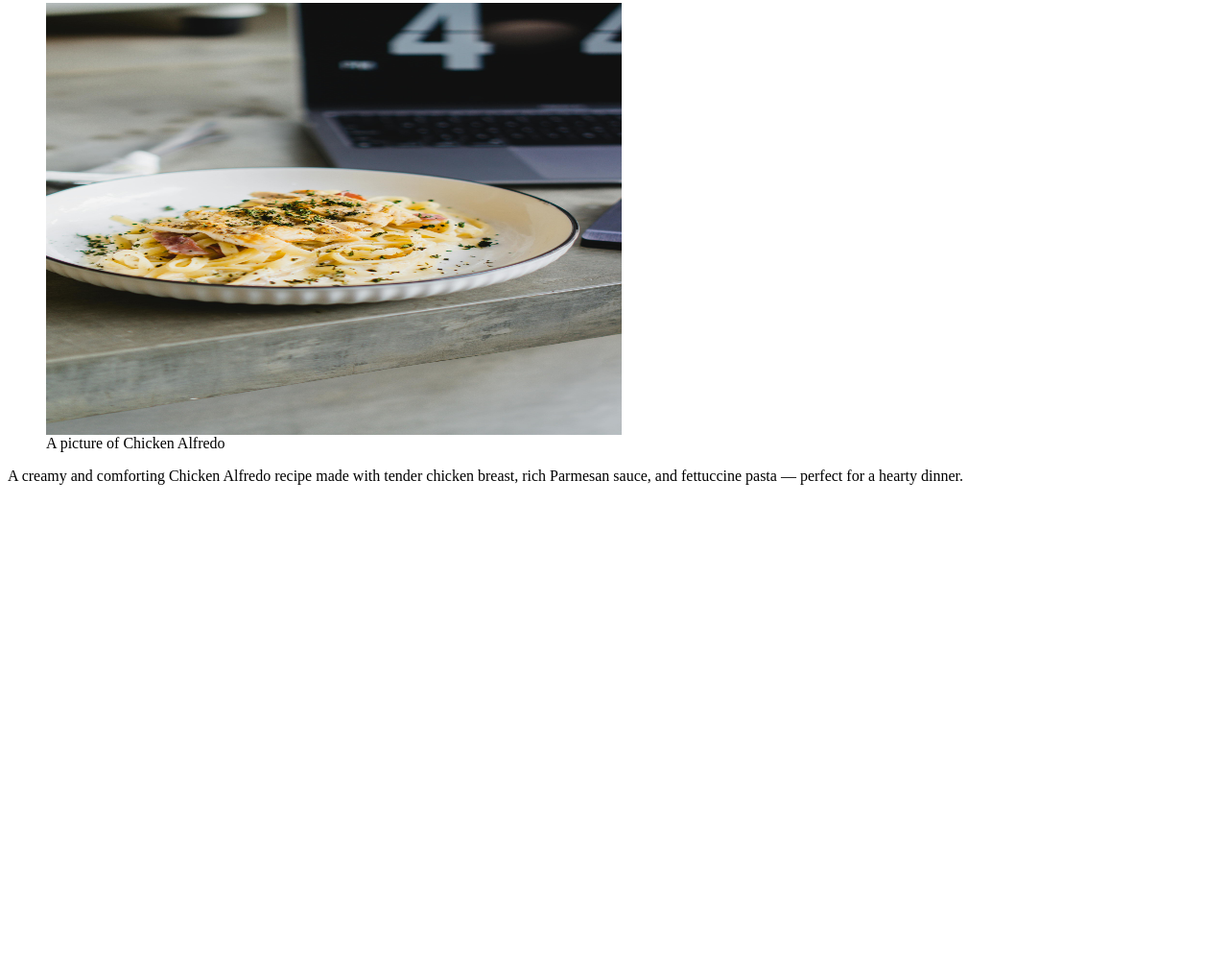
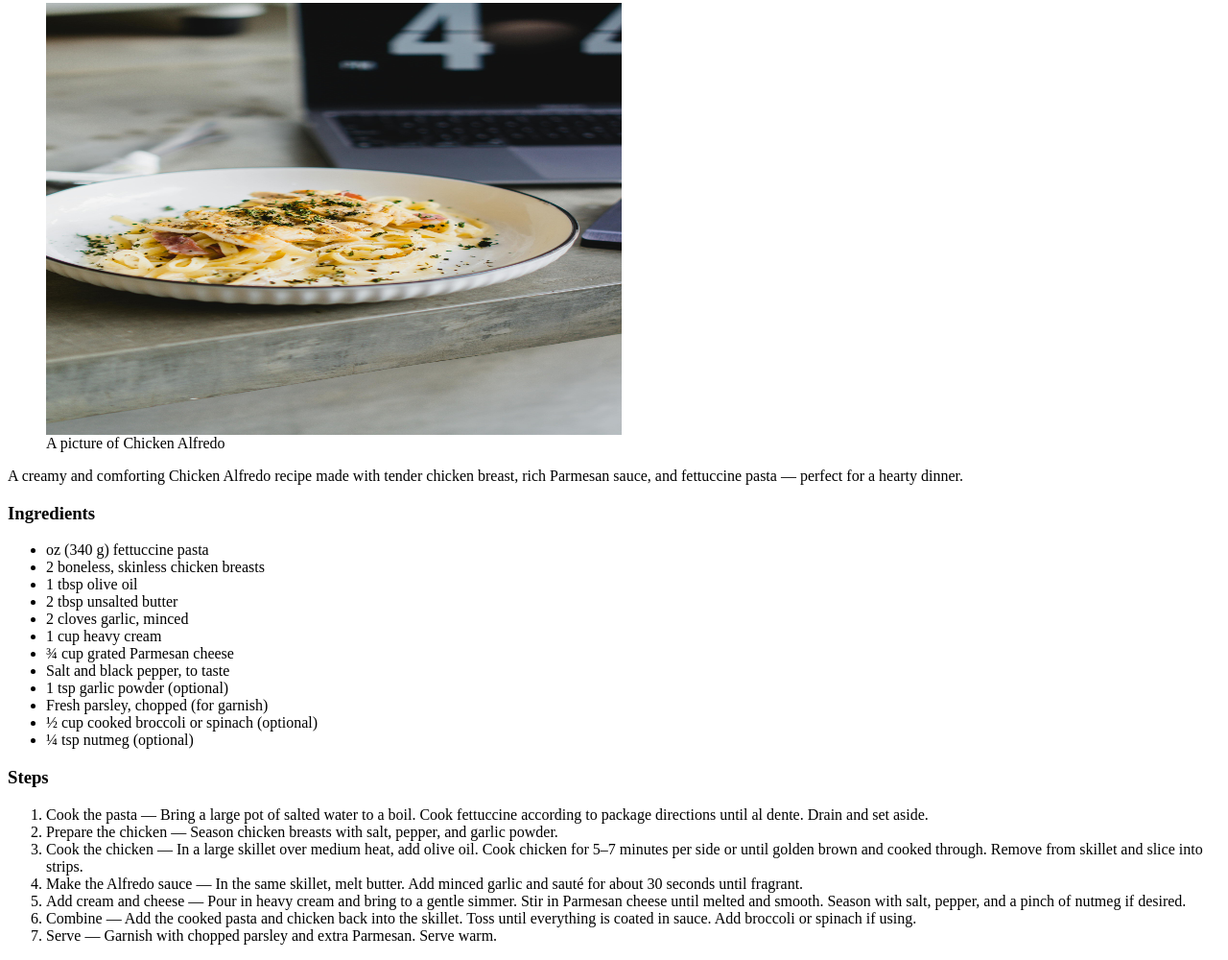
Before and after one commit to inspectpage/odin-recipes, a plain HTML site: page recipes/alfredo.html in a window 1280 px wide. Shown: the part 103-1103 px from the top of the page at 96% size. Before the commit the page ends 800 px from the top, so only its background shows below. Drawn offline with Linux system fonts and the light colour scheme.

Commit message:
Added Ingredients and Steps lists in each recipe .html\n\nTo provide instructions to make the dish

```diff
--- a/recipes/alfredo.html
+++ b/recipes/alfredo.html
@@ -13,5 +13,30 @@
                 <figcaption>A picture of Chicken Alfredo</figcaption>
             </figure>
             <p>A creamy and comforting Chicken Alfredo recipe made with tender chicken breast, rich Parmesan sauce, and fettuccine pasta — perfect for a hearty dinner.</p>
+            <h3>Ingredients</h5>
+            <ul>
+                <li> oz (340 g) fettuccine pasta</li>
+                <li>2 boneless, skinless chicken breasts
+                <li>1 tbsp olive oil</li>
+                <li>2 tbsp unsalted butter</li>
+                <li>2 cloves garlic, minced</li>
+                <li>1 cup heavy cream</li>
+                <li>¾ cup grated Parmesan cheese</li>
+                <li>Salt and black pepper, to taste</li>
+                <li>1 tsp garlic powder (optional)</li>
+                <li>Fresh parsley, chopped (for garnish)</li>
+                <li>½ cup cooked broccoli or spinach (optional)</li>
+                <li>¼ tsp nutmeg (optional)</li>
+            </ul>
+            <h3>Steps</h3>
+            <ol>
+                <li>Cook the pasta — Bring a large pot of salted water to a boil. Cook fettuccine according to package directions until al dente. Drain and set aside.</li>
+                <li>Prepare the chicken — Season chicken breasts with salt, pepper, and garlic powder.</li>
+                <li>Cook the chicken — In a large skillet over medium heat, add olive oil. Cook chicken for 5–7 minutes per side or until golden brown and cooked through. Remove from skillet and slice into strips.</li>
+                <li>Make the Alfredo sauce — In the same skillet, melt butter. Add minced garlic and sauté for about 30 seconds until fragrant.</li>
+                <li>Add cream and cheese — Pour in heavy cream and bring to a gentle simmer. Stir in Parmesan cheese until melted and smooth. Season with salt, pepper, and a pinch of nutmeg if desired.</li>
+                <li>Combine — Add the cooked pasta and chicken back into the skillet. Toss until everything is coated in sauce. Add broccoli or spinach if using.</li>
+                <li>Serve — Garnish with chopped parsley and extra Parmesan. Serve warm.</li>
+            </ol>
         </body>
     </html>
```
Also changed, not shown: recipes/bbqchicken.html (+20 -0 lines), recipes/steak.html (+22 -0 lines).
